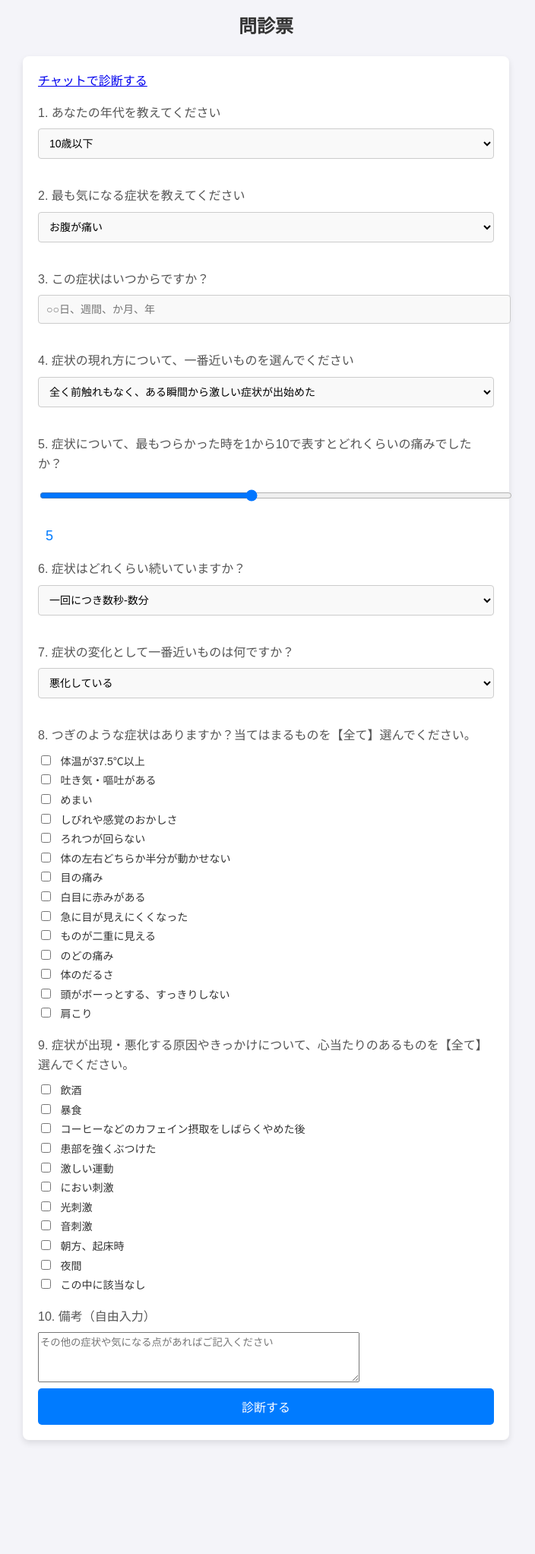
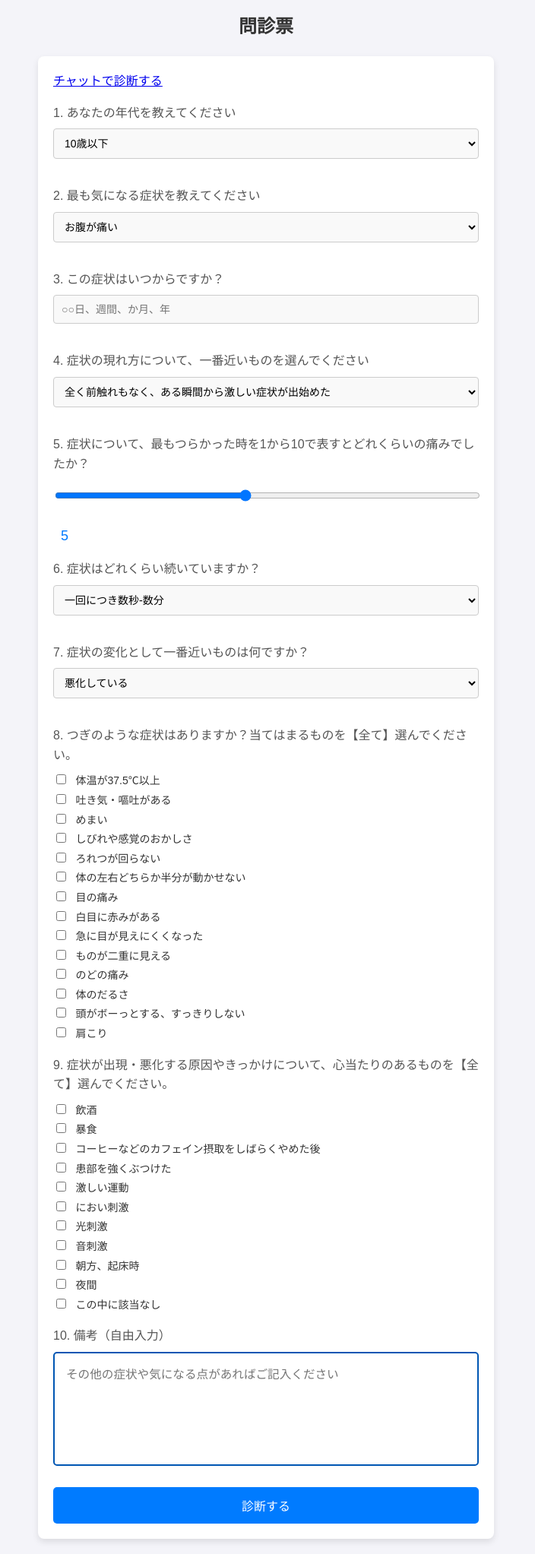
Before and after one commit to itan-iniad/mediapp, a Django app: page /question/ in a window 1280 px wide. Shown: the part 195-2240 px from the top of the page at 76% size, without its empty margins (290-994 px from the left). Before the commit the page ends 2094 px from the top, so only its background shows below. Run offline with Django 5.2, Linux system fonts and the light colour scheme.

Commit message:
fix html and css

```diff
--- a/mediface/diagnosis/static/css/question.css
+++ b/mediface/diagnosis/static/css/question.css
@@ -1,3 +1,10 @@
+/* 全体にbox-sizingを適用 */
+*,
+*::before,
+*::after {
+    box-sizing: border-box;
+}
+
 /* 基本のスタイル設定 */
 body {
     font-family: Arial, sans-serif;
@@ -35,6 +42,7 @@ p {
 /* セレクトボックス */
 select, input[type="text"], input[type="range"] {
     width: 100%;
+    max-width: 100%;
     padding: 10px;
     margin-bottom: 20px;
     border-radius: 4px;
@@ -46,6 +54,7 @@ select, input[type="text"], input[type="range"] {
 /* チェックボックスとラベル */
 input[type="checkbox"] {
     margin-right: 8px;
+    cursor: pointer;
 }
 
 label {
@@ -106,3 +115,15 @@ input[type="submit"]:hover {
     display: block;   /* 画像をブロック要素として扱う */
     margin: 0 auto;   /* 中央に配置 */
 }
+
+textarea {
+    width: 100%;
+    max-width: 100%; /* 最大幅をボタンと同じに設定 */
+    height: 150px; /* パソコン向けに高さを広げる */
+    padding: 15px;
+    border: 2px solid #0056b3; /* 青色の枠線 */
+    border-radius: 5px;
+    font-size: 1.2em;
+    resize: none;
+    margin-bottom: 20px;
+}
--- a/mediface/diagnosis/templates/diagnosis/diagnose.html
+++ b/mediface/diagnosis/templates/diagnosis/diagnose.html
@@ -20,7 +20,9 @@
             <br><br>
             <button type="submit">診断する</button>
         </form>
-        <a href="{% url 'question' %}">問診票で診断する</a>
+        <div class="question">
+            <a href="{% url 'question' %}">問診票で診断する</a>
+        </div>
     </div>
 </body>
 
```
Also changed, not shown: mediface/diagnosis/static/css/style.css (+17 -0 lines), mediface/diagnosis/templates/diagnosis/result.html (+7 -4 lines).
